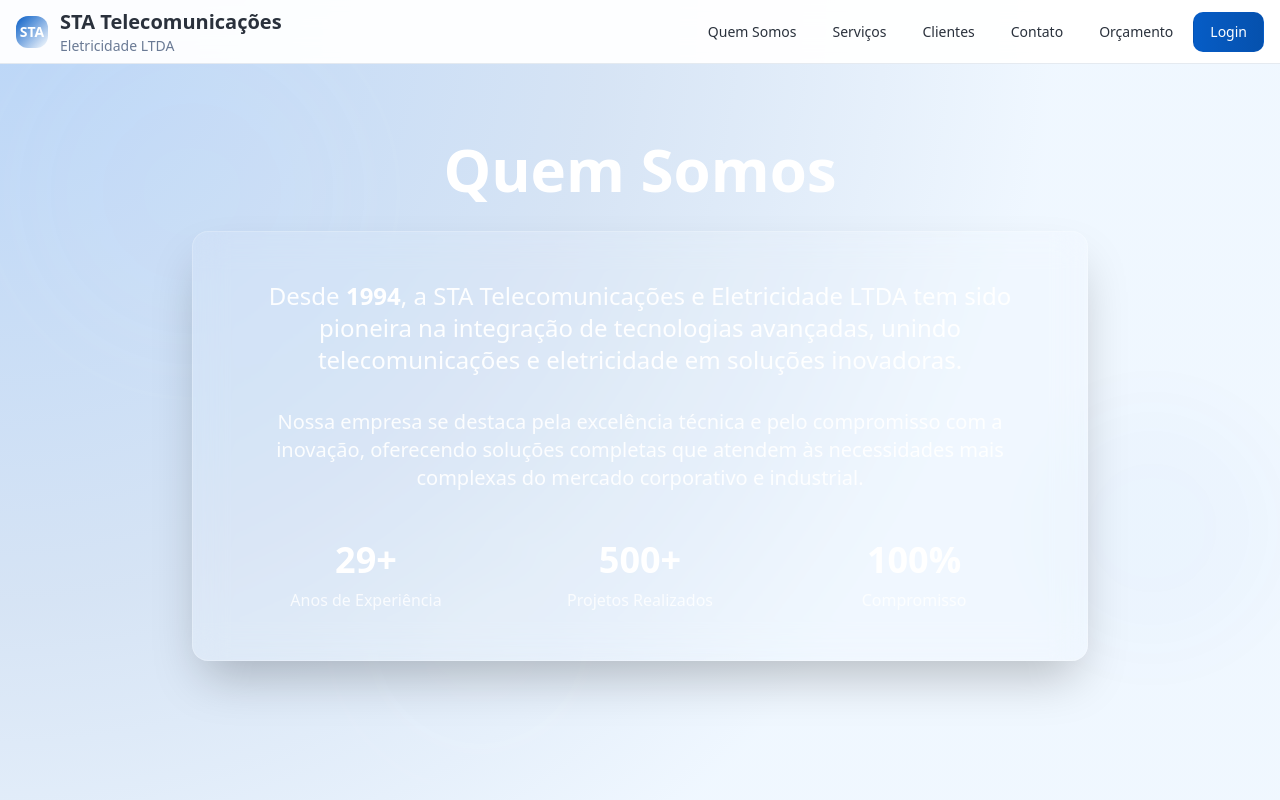
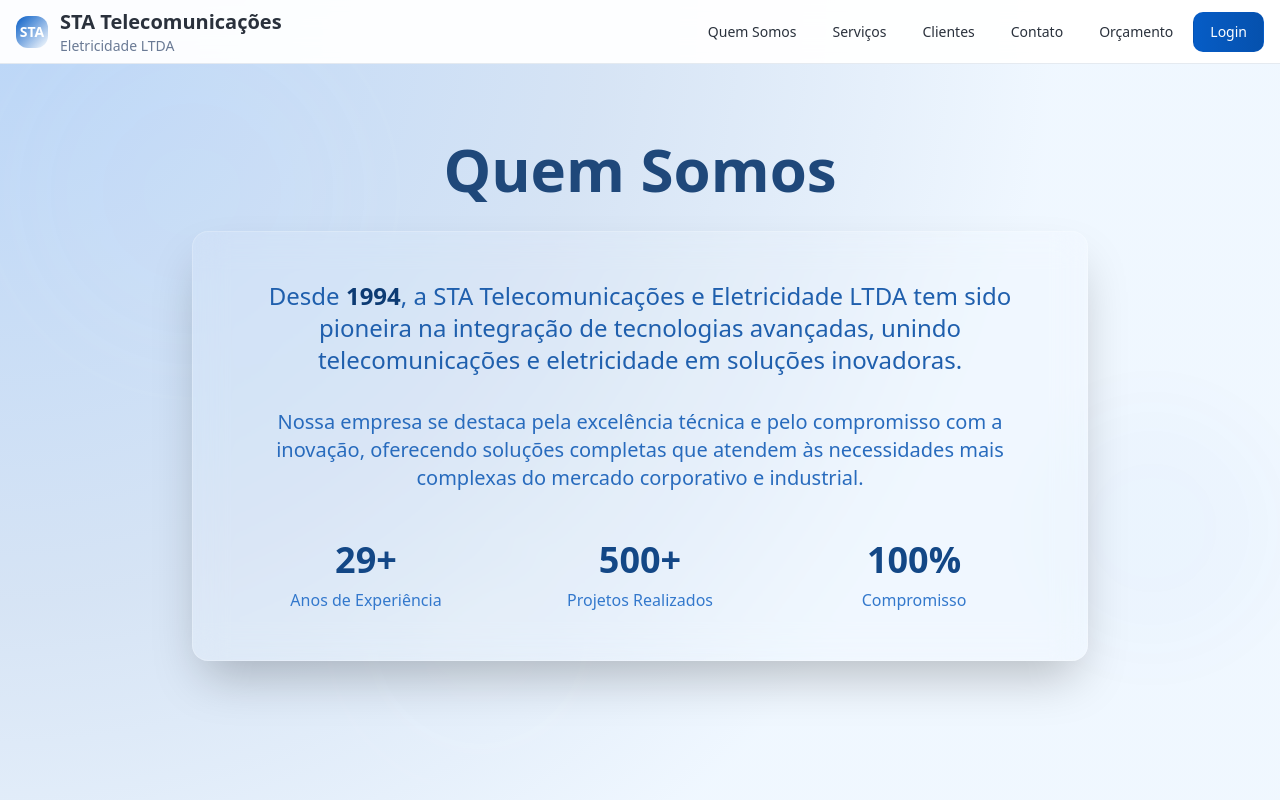
Before and after one commit to 1PedroSoares/sta-telecom, a React (Vite) app: page / in a window 1280 px wide. Shown: the top 800 px of the page. Built offline with nearby package versions, Linux system fonts and the light colour scheme.

Commit message:
Refine "Quem Somos" text

```diff
--- a/src/components/sections/QuemSomos.tsx
+++ b/src/components/sections/QuemSomos.tsx
@@ -54,18 +54,38 @@ export const QuemSomos = () => {
 
       <div className="container mx-auto px-4 relative z-10">
         <div className="max-w-4xl mx-auto text-center">
-          <h2 className="text-5xl md:text-6xl font-bold text-white mb-8 leading-tight">
+          <h2
+            className="text-5xl md:text-6xl font-bold mb-8 leading-tight transition-colors duration-300"
+            style={{
+              color: `hsl(213, ${Math.max(60, 60 + mousePosition.x * 0.5)}%, ${Math.max(30, 30 + mousePosition.y * 0.3)}%)`
+            }}
+          >
             Quem Somos
           </h2>
 
           <div className="bg-white/10 backdrop-blur-lg rounded-2xl p-8 md:p-12 border border-white/20 shadow-2xl">
-            <p className="text-xl md:text-2xl text-white/95 leading-relaxed mb-8">
-              Desde <span className="font-bold text-white">1994</span>, a STA Telecomunicações e Eletricidade LTDA
+            <p
+              className="text-xl md:text-2xl leading-relaxed mb-8 transition-colors duration-300"
+              style={{
+                color: `hsl(213, ${Math.max(70, 70 + mousePosition.x * 0.4)}%, ${Math.max(40, 40 + mousePosition.y * 0.2)}%)`
+              }}
+            >
+              Desde <span
+                className="font-bold transition-colors duration-300"
+                style={{
+                  color: `hsl(213, ${Math.max(80, 80 + mousePosition.x * 0.3)}%, ${Math.max(25, 25 + mousePosition.y * 0.2)}%)`
+                }}
+              >1994</span>, a STA Telecomunicações e Eletricidade LTDA
               tem sido pioneira na integração de tecnologias avançadas, unindo telecomunicações e
               eletricidade em soluções inovadoras.
             </p>
 
-            <p className="text-lg md:text-xl text-white/90 leading-relaxed mb-8">
+            <p
+              className="text-lg md:text-xl leading-relaxed mb-8 transition-colors duration-300"
+              style={{
+                color: `hsl(213, ${Math.max(65, 65 + mousePosition.x * 0.3)}%, ${Math.max(45, 45 + mousePosition.y * 0.15)}%)`
+              }}
+            >
               Nossa empresa se destaca pela excelência técnica e pelo compromisso com a inovação,
               oferecendo soluções completas que atendem às necessidades mais complexas do mercado
               corporativo e industrial.
@@ -73,16 +93,46 @@ export const QuemSomos = () => {
 
             <div className="grid md:grid-cols-3 gap-6 mt-12">
               <div className="text-center">
-                <div className="text-4xl font-bold text-white mb-2">29+</div>
-                <p className="text-white/80">Anos de Experiência</p>
+                <div
+                  className="text-4xl font-bold mb-2 transition-colors duration-300"
+                  style={{
+                    color: `hsl(213, ${Math.max(75, 75 + mousePosition.x * 0.4)}%, ${Math.max(30, 30 + mousePosition.y * 0.2)}%)`
+                  }}
+                >29+</div>
+                <p
+                  className="transition-colors duration-300"
+                  style={{
+                    color: `hsl(213, ${Math.max(60, 60 + mousePosition.x * 0.3)}%, ${Math.max(50, 50 + mousePosition.y * 0.1)}%)`
+                  }}
+                >Anos de Experiência</p>
               </div>
               <div className="text-center">
-                <div className="text-4xl font-bold text-white mb-2">500+</div>
-                <p className="text-white/80">Projetos Realizados</p>
+                <div
+                  className="text-4xl font-bold mb-2 transition-colors duration-300"
+                  style={{
+                    color: `hsl(213, ${Math.max(75, 75 + mousePosition.x * 0.4)}%, ${Math.max(30, 30 + mousePosition.y * 0.2)}%)`
+                  }}
+                >500+</div>
+                <p
+                  className="transition-colors duration-300"
+                  style={{
+                    color: `hsl(213, ${Math.max(60, 60 + mousePosition.x * 0.3)}%, ${Math.max(50, 50 + mousePosition.y * 0.1)}%)`
+                  }}
+                >Projetos Realizados</p>
               </div>
               <div className="text-center">
-                <div className="text-4xl font-bold text-white mb-2">100%</div>
-                <p className="text-white/80">Compromisso</p>
+                <div
+                  className="text-4xl font-bold mb-2 transition-colors duration-300"
+                  style={{
+                    color: `hsl(213, ${Math.max(75, 75 + mousePosition.x * 0.4)}%, ${Math.max(30, 30 + mousePosition.y * 0.2)}%)`
+                  }}
+                >100%</div>
+                <p
+                  className="transition-colors duration-300"
+                  style={{
+                    color: `hsl(213, ${Math.max(60, 60 + mousePosition.x * 0.3)}%, ${Math.max(50, 50 + mousePosition.y * 0.1)}%)`
+                  }}
+                >Compromisso</p>
               </div>
             </div>
           </div>
```
